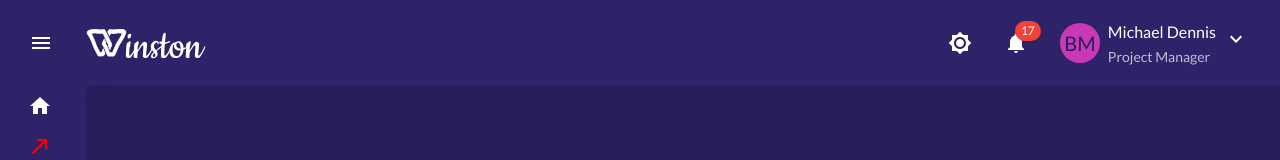
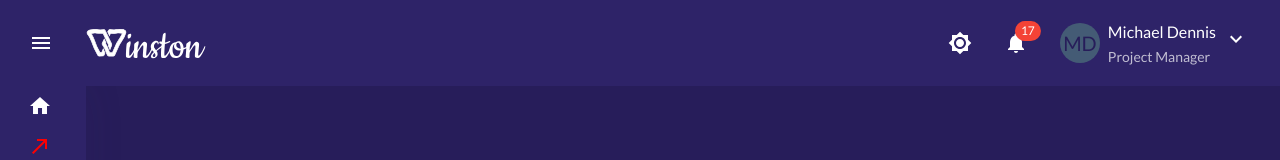
Before and after one commit to Winston-Services/dev.winston.services, a React (Create React App) app: page / in a window 1280 px wide. Shown: the top 160 px of the page. Built offline with nearby package versions, Linux system fonts and the light colour scheme.

Commit message:
Changed profile name & Added package-lock at git ignore

```diff
--- a/src/layouts/common/TopNav.jsx
+++ b/src/layouts/common/TopNav.jsx
@@ -163,7 +163,7 @@ function TopNav() {
               spacing={1}
             >
               <Grid item xs="auto" alignItems="flex-start">
-                <Avatar {...stringAvatar('Bhavesh Modi')} />
+                <Avatar {...stringAvatar('Michael Dennis')} />
               </Grid>
               <Grid
                 item
```
Also changed, not shown: 2 other files (tests, documents, lock files or other folders).
